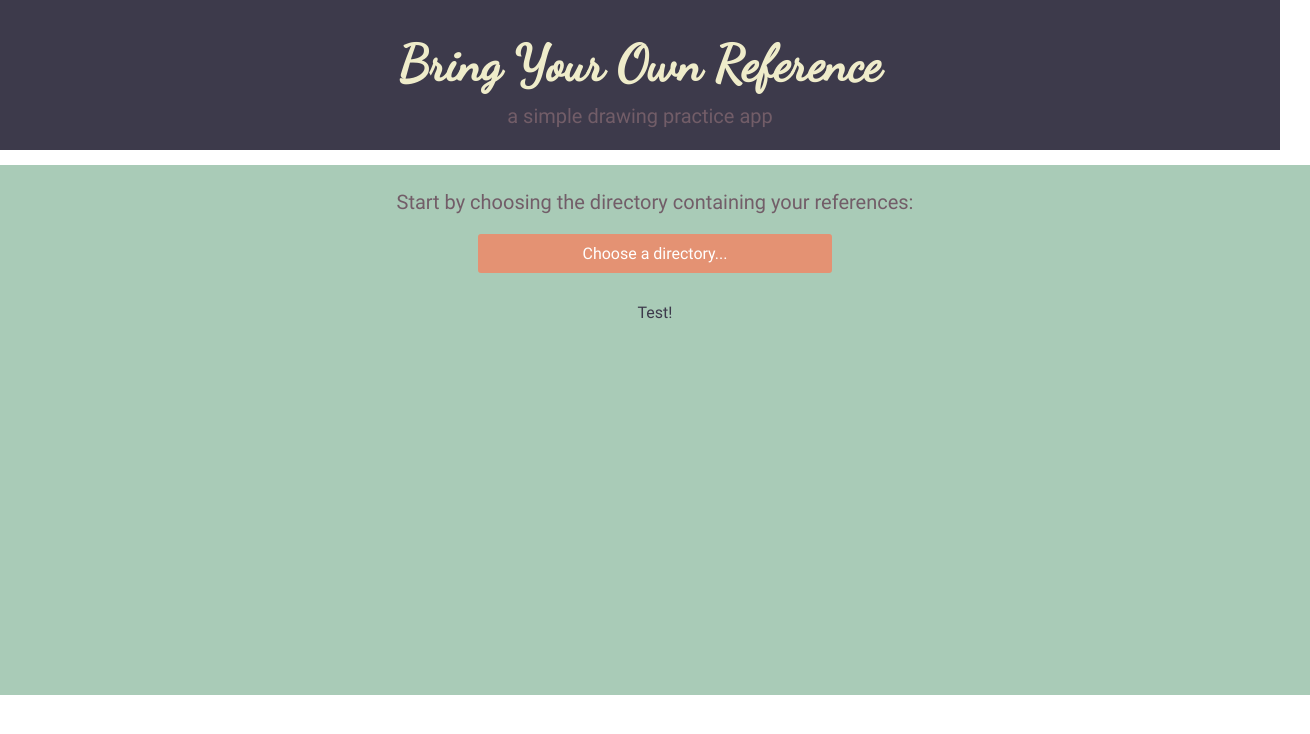
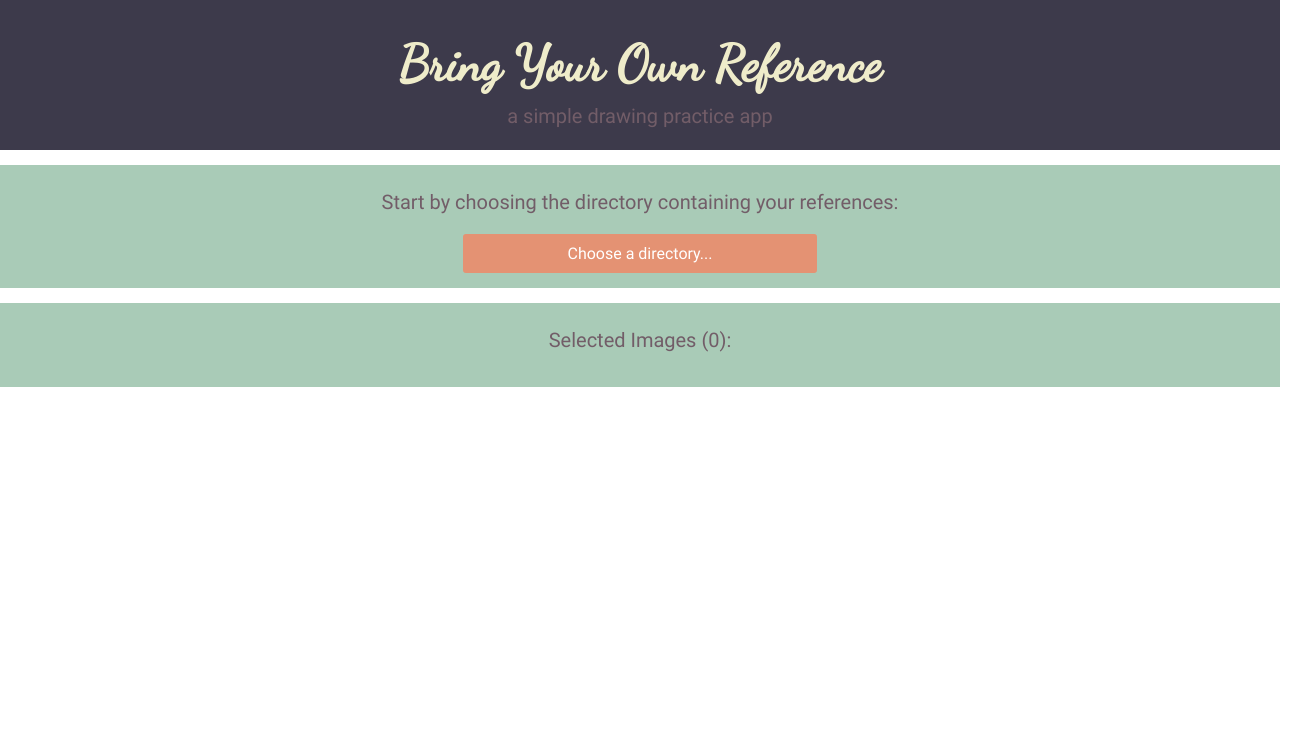
Before and after one commit to tiffanystallings/figure-drawing-app, a React (Create React App) app: page / in a window 1280 px wide. Shown: the top 734 px of the page, 1310 px wide, since content can reach past the window. Built offline with nearby package versions, Linux system fonts and the light colour scheme.

Commit message:
Refactor and add selected images header

```diff
--- a/src/components/main/FilePreviewSection.js
+++ b/src/components/main/FilePreviewSection.js
@@ -1,9 +1,18 @@
 import StyledContentArea from "../styled/StyledContentArea";
+import StyledSubHeading from "../styled/StyledSubHeading";
 
 export default function FilePreviewSection(props) {
+    const {images} = props;
+
     return (
         <section>
-            <StyledContentArea>Test!</StyledContentArea>
+            <StyledContentArea
+                width="1400px"
+                margin="0 auto"
+                flexDirection="column"
+                justify="center">
+                <StyledSubHeading>Selected Images ({images.length}):</StyledSubHeading>
+            </StyledContentArea>
         </section>
     )
 }
--- a/src/components/main/FileUploadSection.js
+++ b/src/components/main/FileUploadSection.js
@@ -3,16 +3,17 @@ import StyledFilePicker from "../styled/StyledFilePicker";
 import StyledSubHeading from "../styled/StyledSubHeading";
 
 export default function FileUploadSection(props) {
+    const {setSelectedImages} = props;
 
     return(
         <section>
             <StyledContentArea
+                width="1400px"
                 flexDirection="column"
                 justify="center"
-                margin="0"
-                padding="0">
+                margin="15px auto">
                 <StyledSubHeading>Start by choosing the directory containing your references:</StyledSubHeading>
-                <StyledFilePicker onChange={(e) => console.log(e)} />
+                <StyledFilePicker onChange={(e) => setSelectedImages(e)} />
             </StyledContentArea>
         </section>
     )
--- a/src/components/main/Main.js
+++ b/src/components/main/Main.js
@@ -1,20 +1,16 @@
 import FileUploadSection from "./FileUploadSection";
-import StyledContentArea from "../styled/StyledContentArea";
 import StyledContentParent from "../styled/StyledContentParent";
 import FilePreviewSection from "./FilePreviewSection";
+import { useState } from "react";
 
 export default function Main(props) {
+    const [images, setSelectedImages] = useState([]);
+
     return(
         <main>
             <StyledContentParent flexDirection="column">
-                <StyledContentArea
-                    width="1400px"
-                    height="500px"
-                    flexDirection="column"
-                    justify="center">
-                    <FileUploadSection />
-                    <FilePreviewSection />
-                </StyledContentArea>
+                <FileUploadSection setSelectedImages={setSelectedImages} />
+                <FilePreviewSection images={images} />
             </StyledContentParent>
         </main>
     )
--- a/src/index.css
+++ b/src/index.css
@@ -5,10 +5,13 @@ body {
     sans-serif;
   -webkit-font-smoothing: antialiased;
   -moz-osx-font-smoothing: grayscale;
-  box-sizing: border-box;
 }
 
 code {
   font-family: source-code-pro, Menlo, Monaco, Consolas, 'Courier New',
     monospace;
 }
+
+* {
+  box-sizing: border-box;
+}
```
